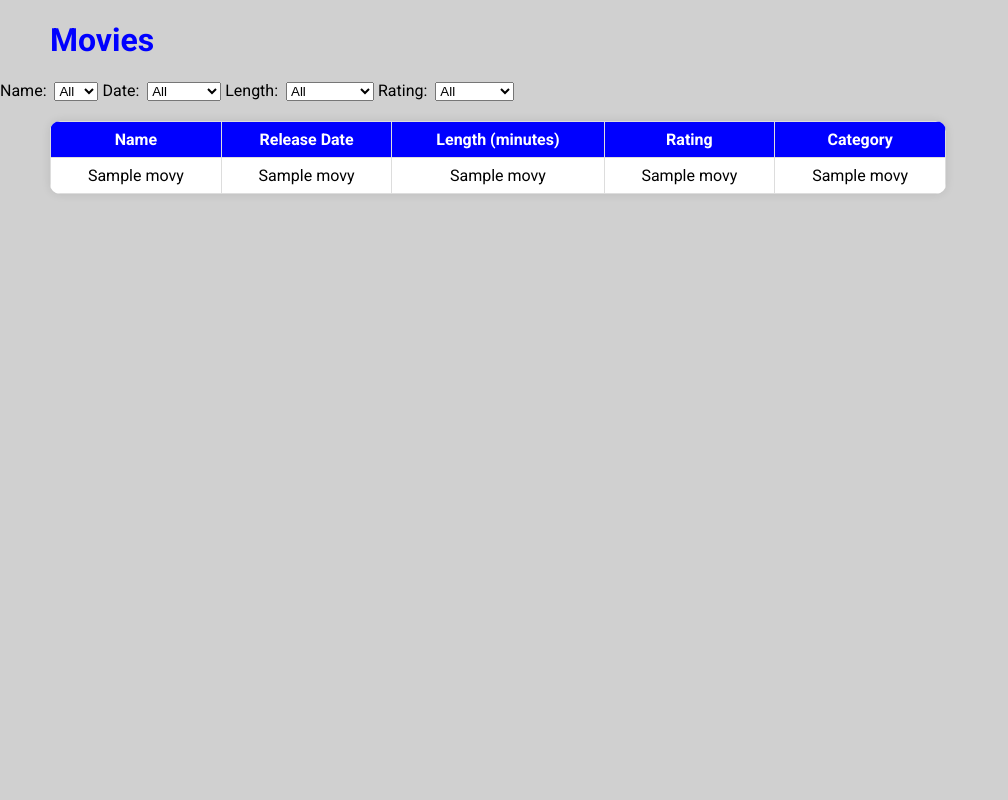
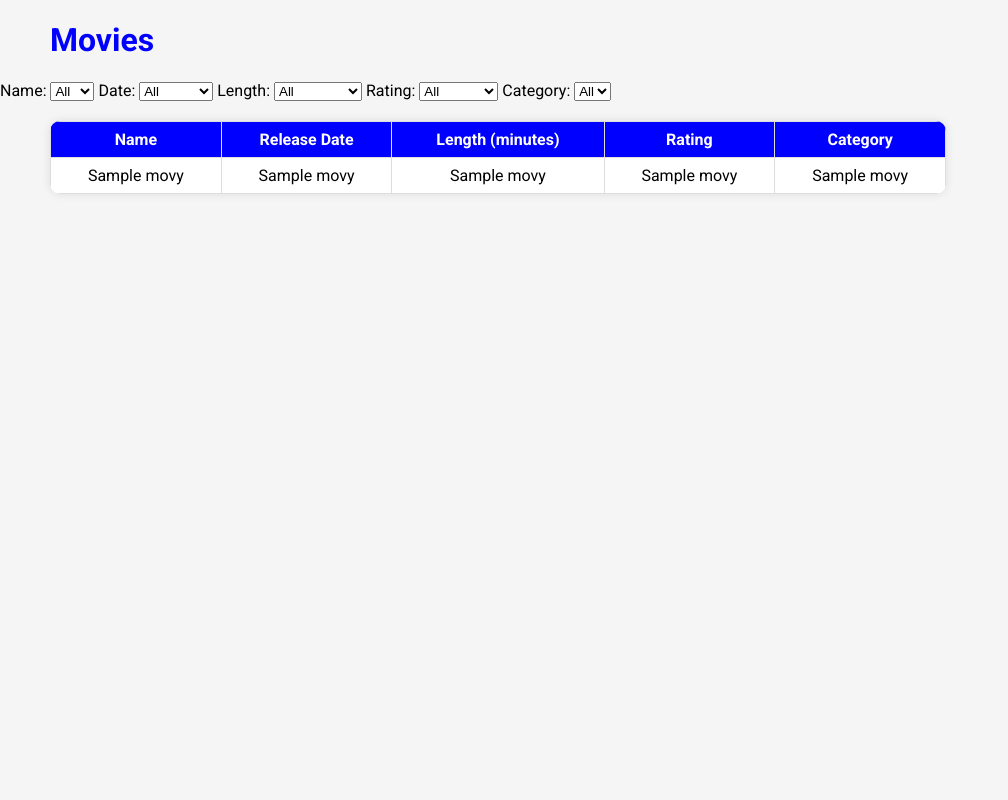
Before and after one commit to AndrinRueeggNoser/Filmdatenbank_M122-, a Flask app: page / in a window 1280 px wide. Shown: that part, without its empty margins (0-1008 px from the left). Run offline with Flask 3, Linux system fonts and the light colour scheme; a database or web service that is not in the repository returns one stand-in record (Sample ...); the page is wider than the window, and the part outside it is not shown; some libraries are stand-ins or nearby versions.

Commit message:
Filter Problem beheben

```diff
--- a/M122/Filmdatenbank/templates/index.html
+++ b/M122/Filmdatenbank/templates/index.html
@@ -5,7 +5,7 @@
     <link href="https://fonts.googleapis.com/css2?family=Roboto:wght@400;700&display=swap" rel="stylesheet">
     <style>
         body {
-            background-color: #d0d0d0;
+            background-color: #f5f5f5;
             display: flex;
             flex-direction: column;
             align-items: flex-start;
@@ -41,10 +41,6 @@
         tr:hover {
             background-color: #f5f5f5;
         }
-        select {
-            margin-left: 4px;
-        }
-
     </style>
 </head>
 <body>
@@ -73,6 +69,11 @@
             <option value="">All</option>
             <option value="asc">Low-High</option>
             <option value="desc">High-Low</option>
+        </select>
+        <label for="categoryFilter">Category:</label>
+        <select id="categoryFilter">
+            <option value="">All</option>
+
         </select>
     </form>
     <table>
```
